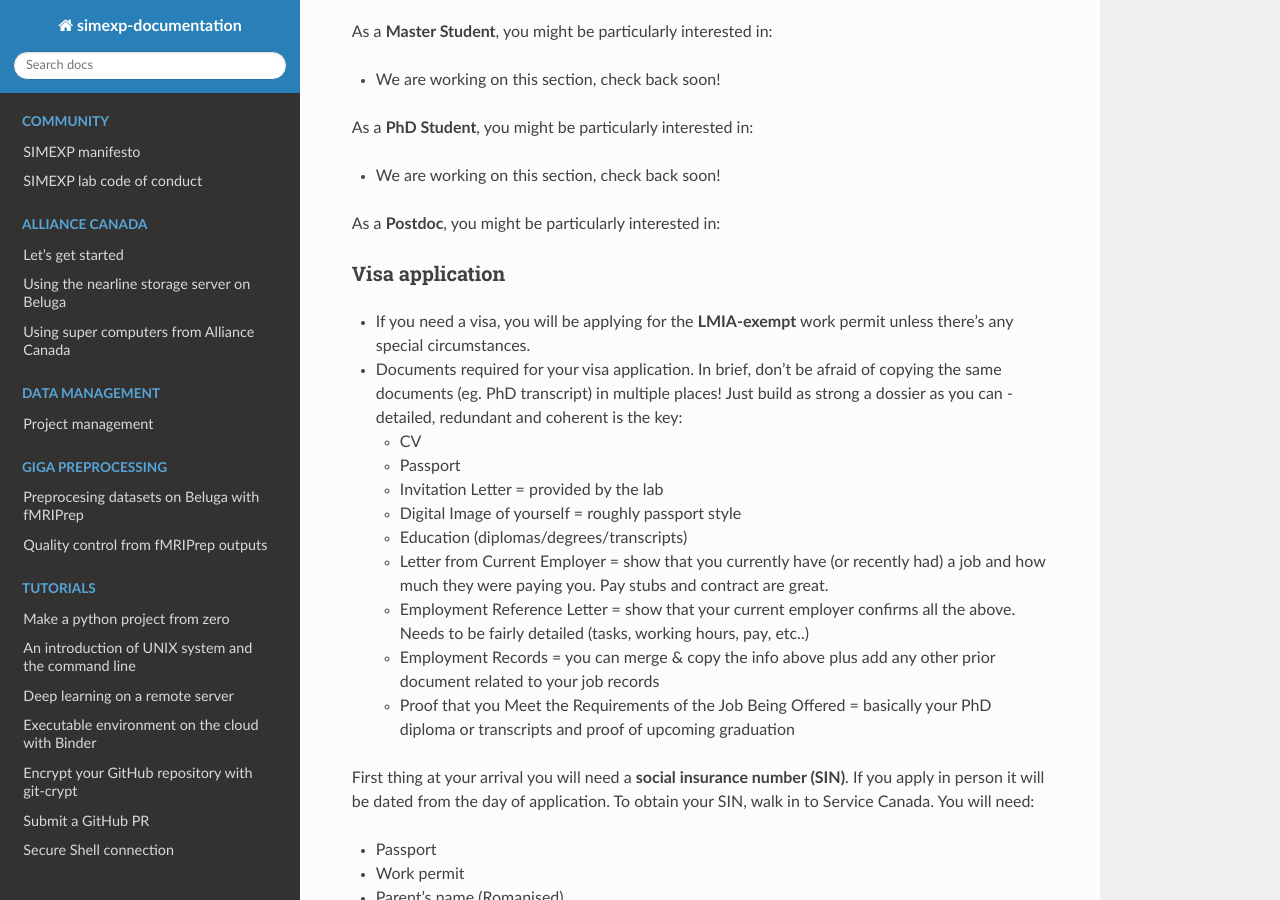
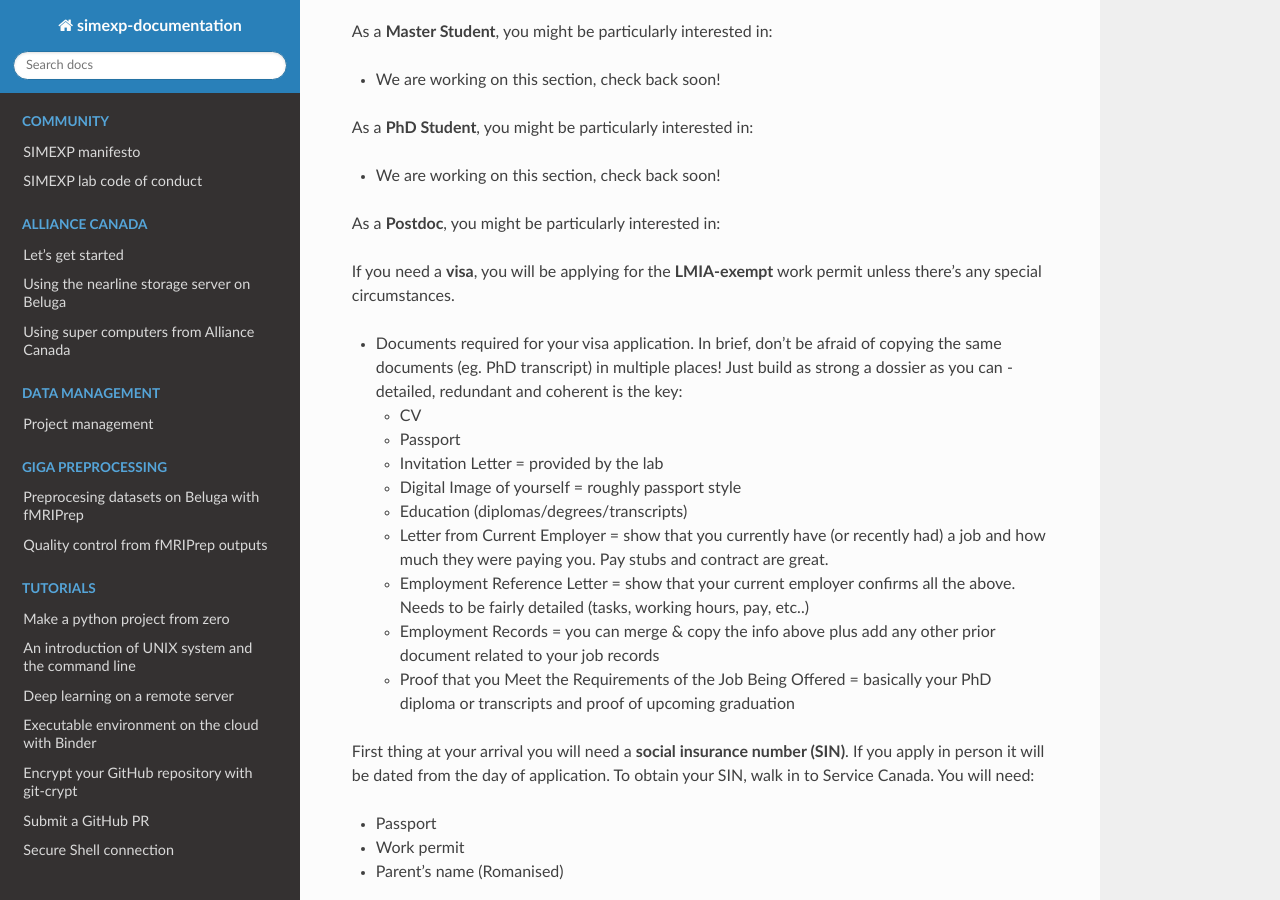
Before and after one commit to SIMEXP/lab-documentation, a Sphinx documentation site: the page built from source/community/welcome_guide.md, in a window 1280 px wide and 900 px high, scrolled down 1068 px. Built offline with Sphinx 7.4.7 and the Read the Docs theme 2.0.0, drawn with Linux system fonts in a browser that asks for light colours.

Commit message:
Update welcome_guide.md

```diff
--- a/source/community/welcome_guide.md
+++ b/source/community/welcome_guide.md
@@ -40,9 +40,7 @@ As a **PhD Student**, you might be particularly interested in:
 
 As a **Postdoc**, you might be particularly interested in:
 
-### Visa application
-
-- If you need a visa, you will be applying for the **LMIA-exempt** work permit unless there’s any special circumstances.
+If you need a **visa**, you will be applying for the **LMIA-exempt** work permit unless there’s any special circumstances.
 - Documents required for your visa application. In brief, don’t be afraid of copying the same documents (eg. PhD transcript) in multiple places! Just build as strong a dossier as you can - detailed, redundant and coherent is the key:
   - CV
   - Passport
```
